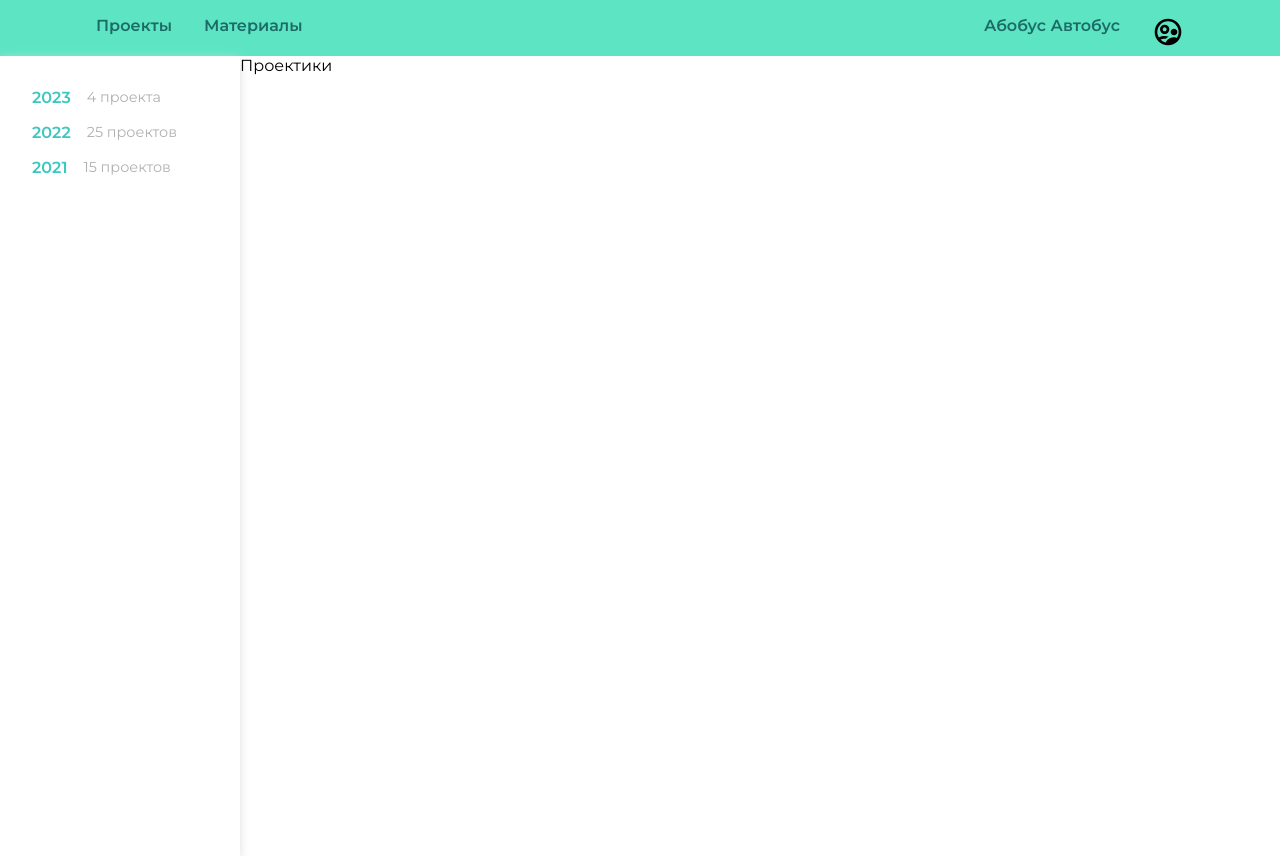
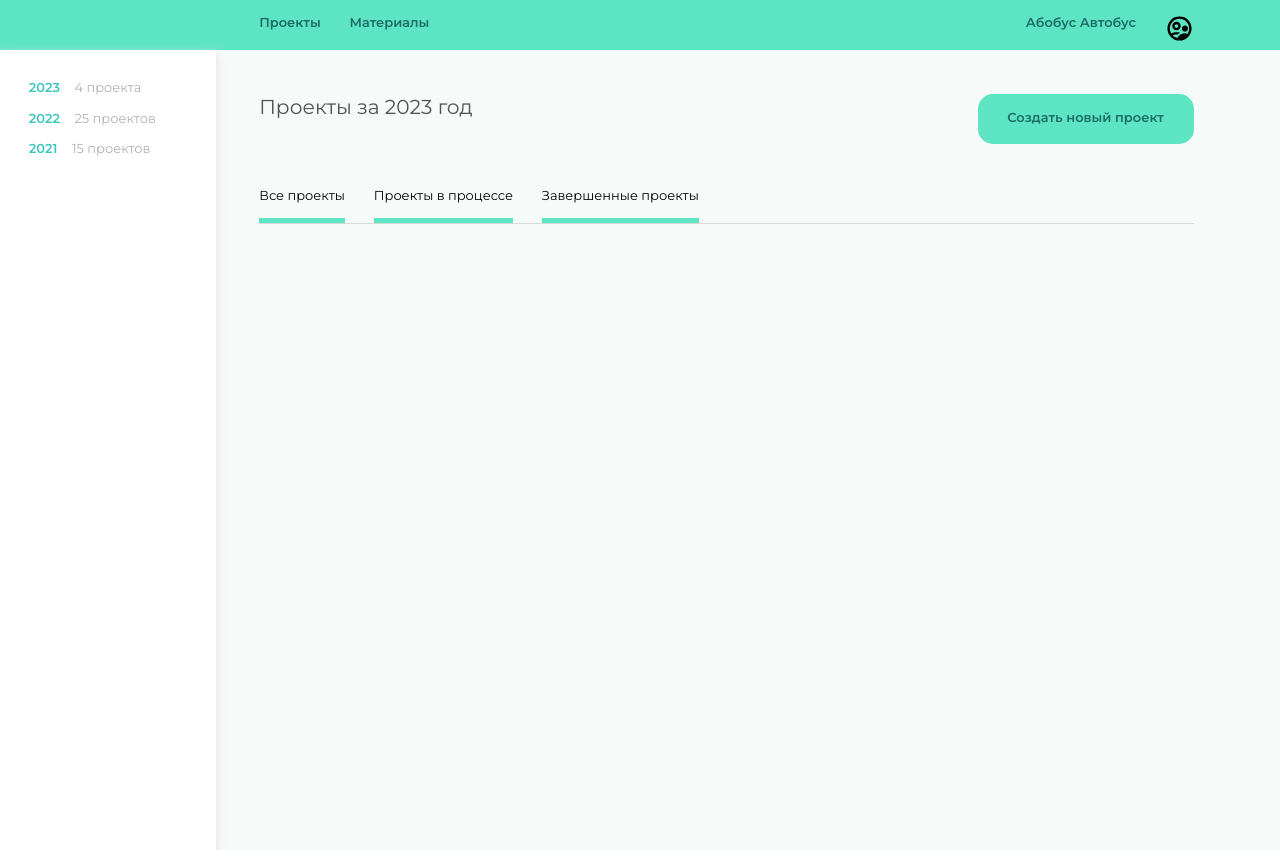
Before and after one commit to MariaSadovn1kova/project_and_resource_management, a Vue app: page /projects in a window 1280 px wide. Built offline with nearby package versions, Linux system fonts and the light colour scheme.

Commit message:
Меню статуса проекта

```diff
--- a/src/App.vue
+++ b/src/App.vue
@@ -25,5 +25,6 @@
     padding: 0;
     box-sizing: border-box;
     font-family: 'Montserrat', sans-serif;
+    font-size: 0.9rem;
   }
 </style>
--- a/src/components/Navbar.vue
+++ b/src/components/Navbar.vue
@@ -18,7 +18,7 @@
         display: flex;
         background-color: #5DE5C3;
         height: 3.5rem;
-        padding-left: 6rem;
+        padding-left: 18rem;
         padding-right: 6rem;
         padding-top: 1rem;
 
--- a/src/components/ProjectsNavbar.vue
+++ b/src/components/ProjectsNavbar.vue
@@ -33,6 +33,7 @@
         box-shadow: 0px 4px 10px rgb(223, 223, 223);
         height: 100vh;
         padding: 2rem;
+        background-color: #fff;
 
         .navbar__item{
             display: flex;
--- a/src/views/Projects.vue
+++ b/src/views/Projects.vue
@@ -1,15 +1,77 @@
 <template>
     <div class="projects__container">
         <ProjectsNavbar/>
-        <div>
-            Проектики
+        <div class="projects__content">
+            <div class="projects__header">
+                <div class="projects__tittle">
+                    Проекты за 2023 год
+                </div>
+                <div class="new_project__button">
+                    Создать новый проект
+                </div>
+            </div>
+            <div class="project__sub_menu">
+                <div class="sub_menu__item">
+                    Все проекты
+                </div>
+                <div class="sub_menu__item">
+                    Проекты в процессе
+                </div>
+                <div class="sub_menu__item">
+                    Завершенные проекты
+                </div>
+            </div>
         </div>
     </div>
 </template>
 
-<style>
+<style lang="scss">
     .projects__container{
         display: flex;
+        background-color: #F6FAF8;
+
+        .projects__content{
+            flex: auto;
+
+            .projects__header{
+            padding: 3rem;
+            display: flex;
+            width: 100%;
+
+                .projects__tittle{
+                    font-size: 1.4rem;
+                    color: #525252;
+                }
+
+                .new_project__button{
+                    background-color: #5DE5C3;
+                    color: #1C6B66;
+                    cursor: pointer;
+                    height: 3.5rem;
+                    padding: 1.1rem;
+                    width: 15rem;
+                    text-align: center;
+                    border-radius: 15px;
+                    margin-left: auto;
+                    margin-right: 3rem;
+                    font-weight: 600;
+                }
+            }
+        }
+
+        .project__sub_menu{
+            margin: 0 6rem 0 3rem;
+            display: flex;
+            border-bottom: 1px solid #D8D8D8;
+
+            .sub_menu__item{
+                margin-right: 2rem;
+                height: 100%;
+                padding-bottom: 1rem;
+                border-bottom: 5px solid #5DE5C3;
+            }
+        }
+
     }
 </style>
 
```
